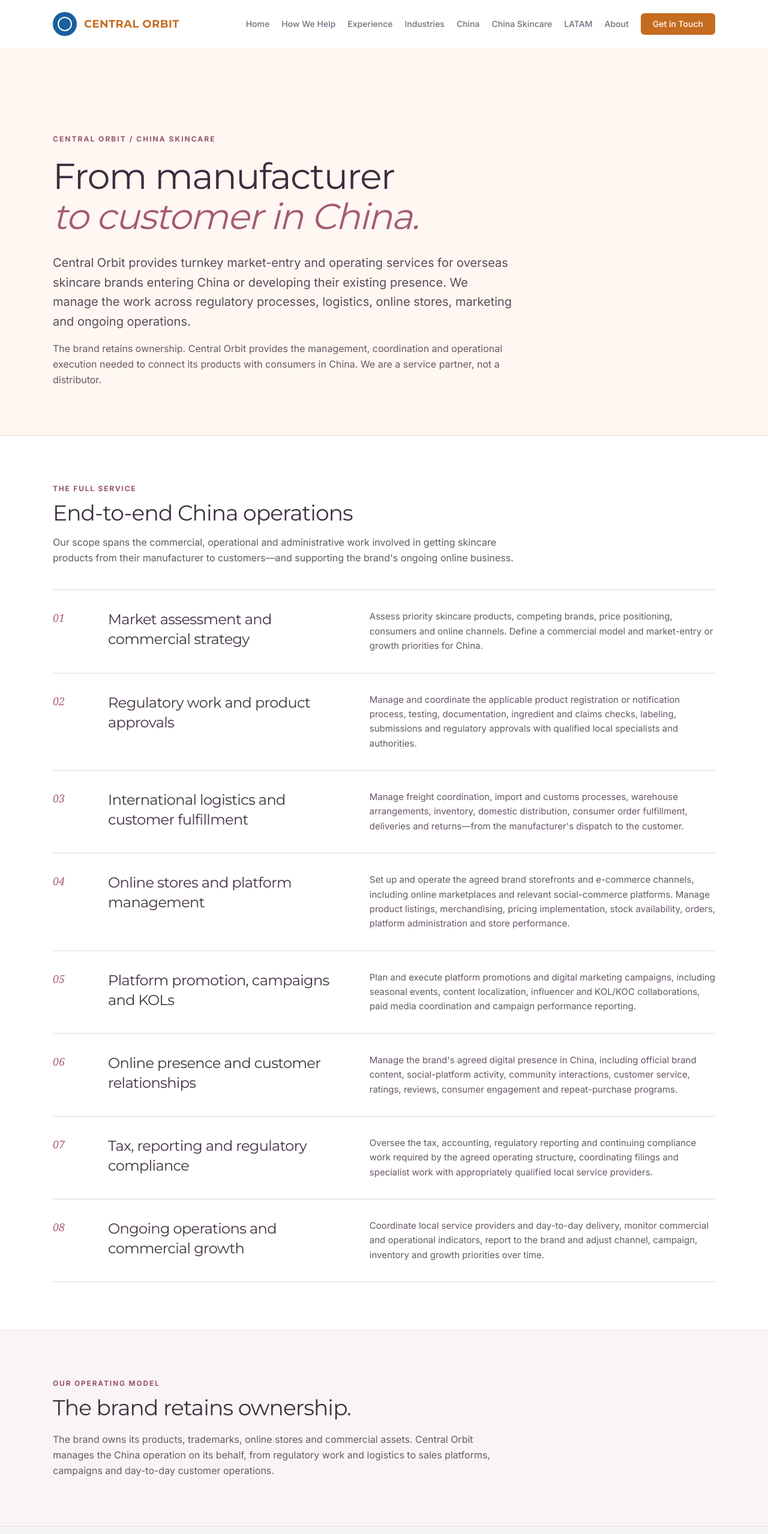
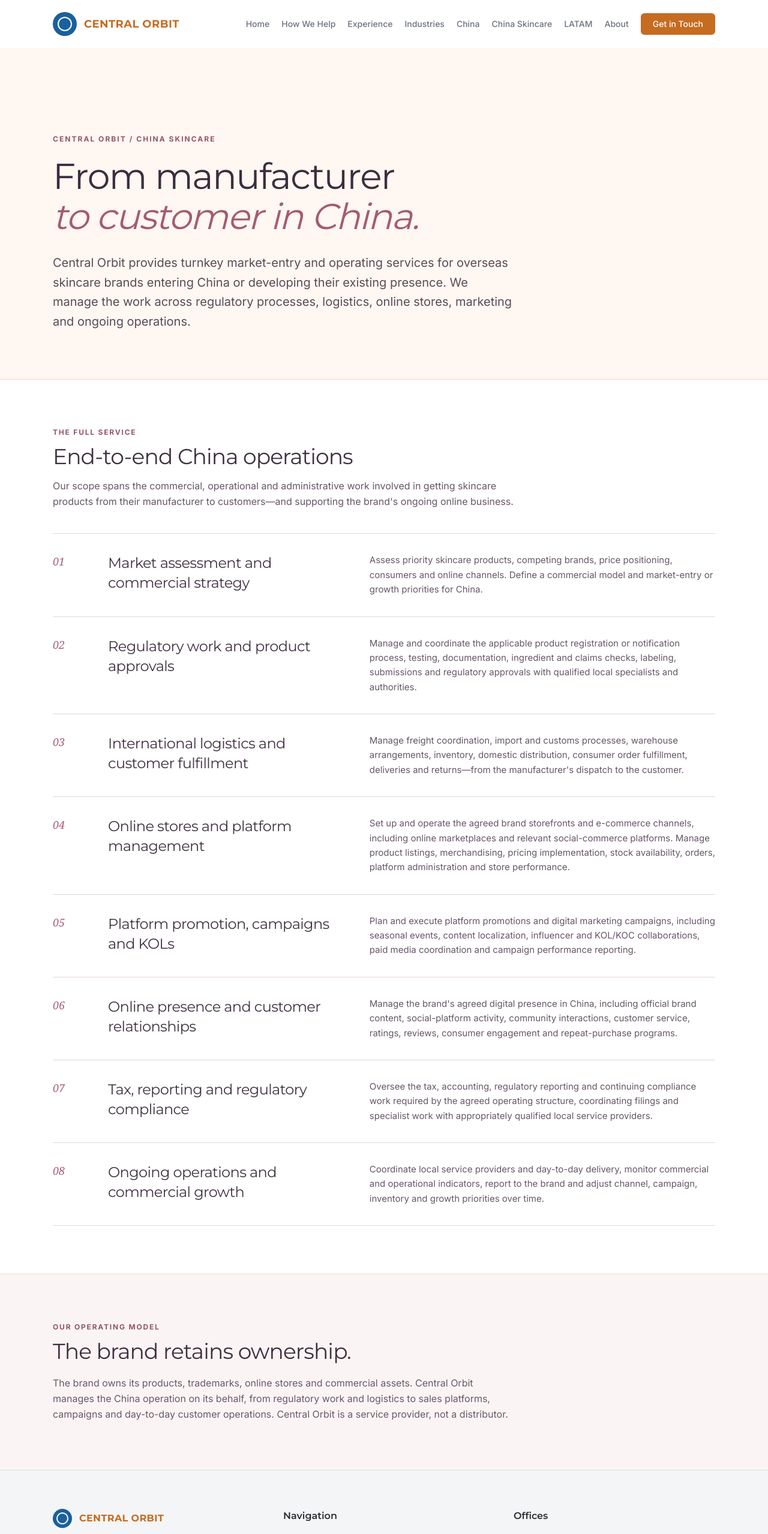
Before and after one commit to yochaigg/central-orbit, a Next.js app: page /skincare in a window 1280 px wide. Shown: the top 2558 px of the page at 60% size. Built offline with nearby package versions, Linux system fonts and the light colour scheme.

Commit message:
Reduce repeated distributor language in skincare copy

```diff
--- a/src/app/skincare/page.tsx
+++ b/src/app/skincare/page.tsx
@@ -4,7 +4,7 @@
 export const metadata: Metadata = {
   title: "China Skincare | Turnkey Market Entry & Operations",
   description:
-    "Central Orbit manages China skincare market entry and operations from manufacturer to customer: regulatory approvals, logistics, stores, e-commerce platforms, marketing campaigns, KOLs, tax compliance and fulfillment. Brand-owned, not distribution.",
+    "Central Orbit manages China skincare market entry and operations from manufacturer to customer: regulatory approvals, logistics, stores, e-commerce platforms, marketing campaigns, KOLs, tax compliance and fulfillment. The brand retains ownership.",
   openGraph: {
     title: "China Skincare | Turnkey Services | Central Orbit",
     description:
@@ -88,11 +88,6 @@
               existing presence. We manage the work across regulatory processes,
               logistics, online stores, marketing and ongoing operations.
             </p>
-            <p className="mt-4 text-base text-[#665865] leading-relaxed max-w-3xl">
-              The brand retains ownership. Central Orbit provides the management,
-              coordination and operational execution needed to connect its products
-              with consumers in China. We are a service partner, not a distributor.
-            </p>
           </FadeIn>
         </div>
       </section>
@@ -145,7 +140,8 @@
               The brand owns its products, trademarks, online stores and commercial
               assets. Central Orbit manages the China operation on its behalf,
               from regulatory work and logistics to sales platforms, campaigns
-              and day-to-day customer operations.
+              and day-to-day customer operations. Central Orbit is a service
+              provider, not a distributor.
             </p>
           </FadeIn>
         </div>
```
